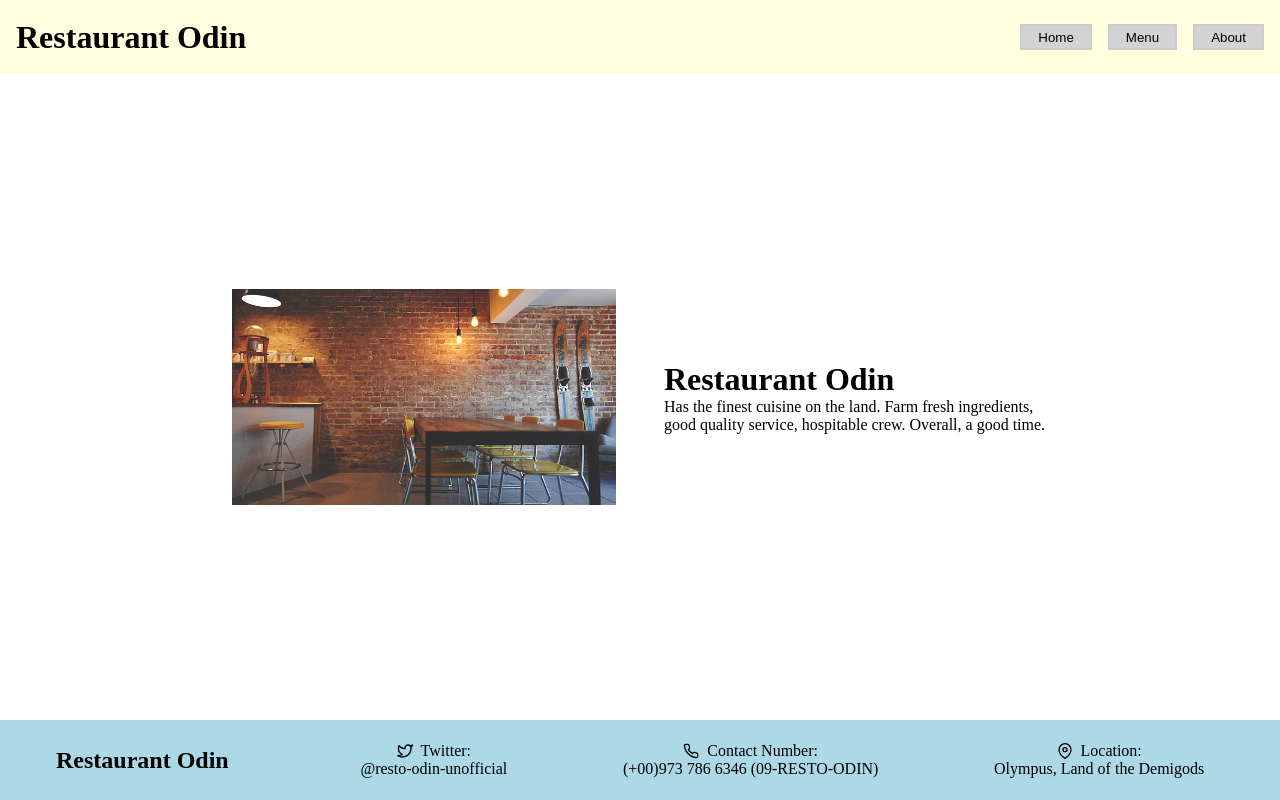
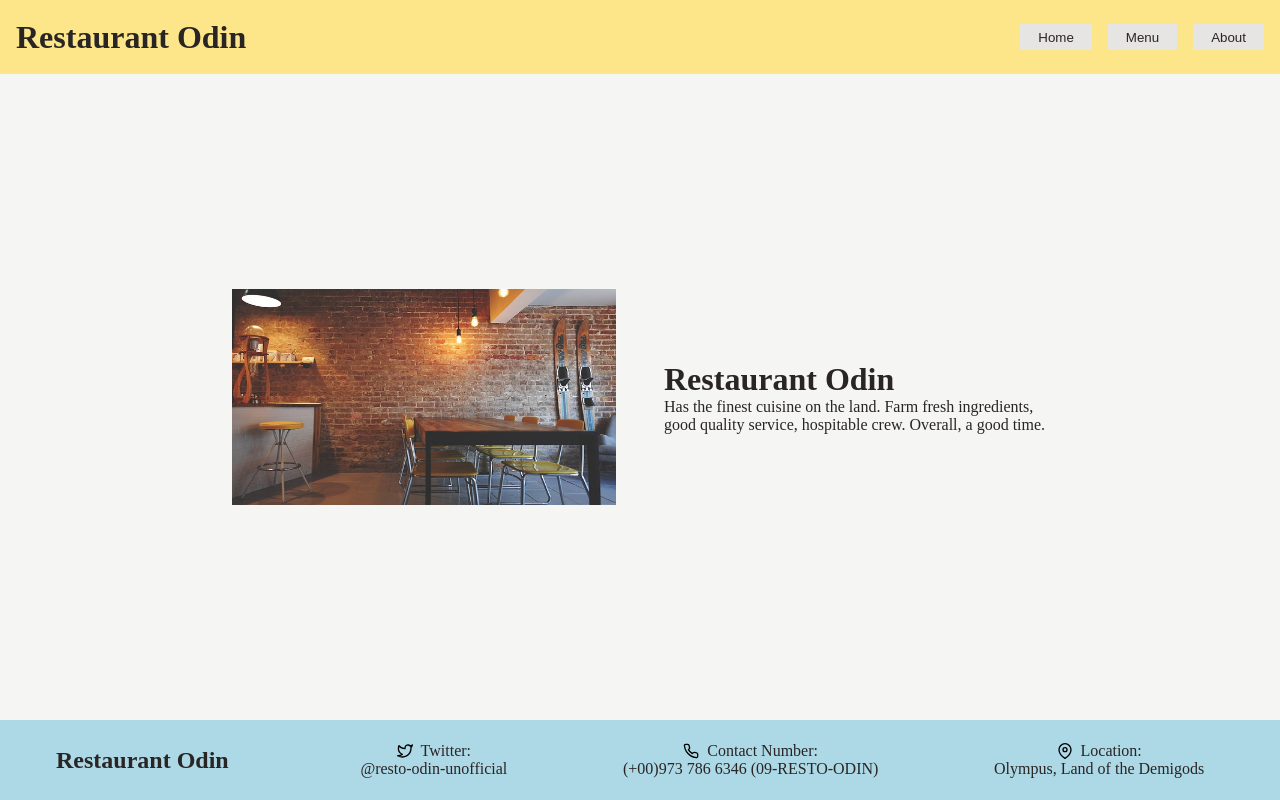
Before and after one commit to CrispDeserving/restaurant-odin, a website built with webpack: page src/index.html in a window 1280 px wide. Built offline with nearby package versions, Linux system fonts and the light colour scheme.

Commit message:
Add theme colors

```diff
--- a/src/assets/sources.txt
+++ b/src/assets/sources.txt
@@ -20,3 +20,7 @@ Footer:
 	{map-pin, phone, twitter}.svg
 		FeatherIcons
 		https://feathericons.com/
+
+theme-colors.css
+	TailwindCSS: Customizing Colors
+	https://tailwindcss.com/docs/customizing-colors
--- /dev/null
+++ b/src/assets/theme-colors.css
@@ -0,0 +1,6 @@
+:root {
+	--stone-100: #f5f5f4;
+	--stone-200: #e7e5e4;
+	--stone-800: #292524;
+	--amber-200: #fde68a;
+}
--- a/src/index.html
+++ b/src/index.html
@@ -9,6 +9,7 @@
 		* {
 			margin: 0;
 			padding: 0;
+			color: var(--stone-800);
 			box-sizing: border-box;
 		}
 
@@ -18,8 +19,8 @@
 
 		.nav-btn {
 			border-radius: 0%;
-			background-color: lightgray;
-			border: 2px solid #ccc;
+			background-color: var(--stone-200);
+			border: 2px solid var(--stone-200);
 			padding: 0.5ch 1rem;
 		}
 	</style>
@@ -37,7 +38,7 @@
 		align-items: center;
 		gap: 2rem;
 		padding: 0.5rem 1rem;
-		background-color: lightyellow;
+		background-color: var(--amber-200);
 	">
 		<h1>Restaurant Odin</h1>
 		<nav>
@@ -59,6 +60,7 @@
 		display: grid;
 		place-content: stretch;
 		padding: 1rem 0;
+		background-color: var(--stone-100);
 	"></div>
 
 	<footer id="dummy_footer" style="overflow-x: scroll;"></footer>
--- a/src/index.js
+++ b/src/index.js
@@ -3,6 +3,7 @@ import { Menu } from "./Menu/render.js";
 import { Footer } from "./Footer/render.js";
 import { About, AboutFooter } from "./About/render.js";
 import { replace_inside } from "./dsl-utils.js";
+import "./assets/theme-colors.css";
 
 const Content = document.querySelector('#content');
 
```
